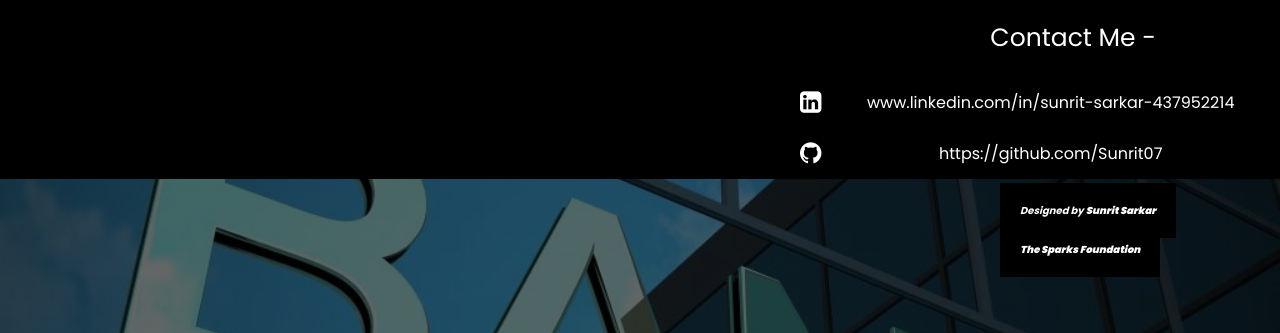
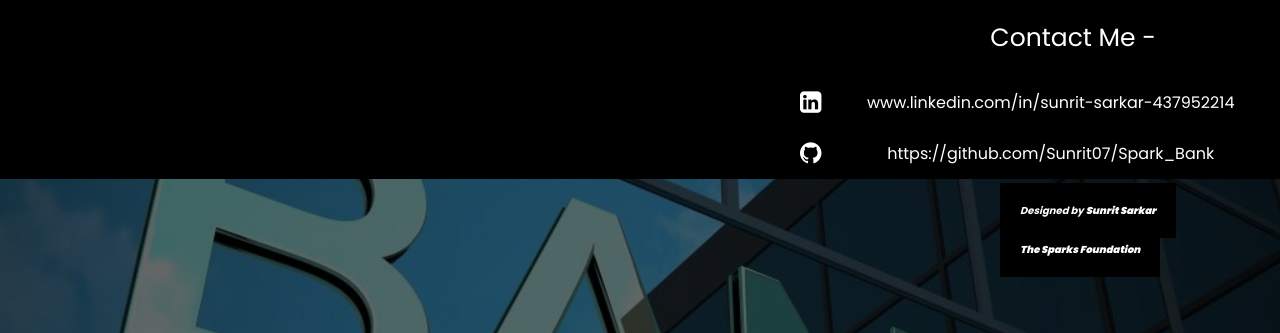
Before and after one commit to Sunrit07/Spark_Bank, a PHP site: page / in a window 1280 px wide. Shown: the part 1049-1382 px from the top of the page. Run offline with PHP 8.4, Linux system fonts and the light colour scheme.

Commit message:
Update index.php

```diff
--- a/index.php
+++ b/index.php
@@ -278,8 +278,8 @@ function showSlides() {
         <td id="fadd" width="30%">
         <i class="fa fa-github" style="font-size:25px"></i>
         </td>
-        <td><a href="https://github.com/Sunrit07/">
-        https://github.com/Sunrit07
+        <td><a href="https://github.com/Sunrit07/Spark_Bank">
+        https://github.com/Sunrit07/Spark_Bank
 	</a>
        </td>
         </tr>
```
